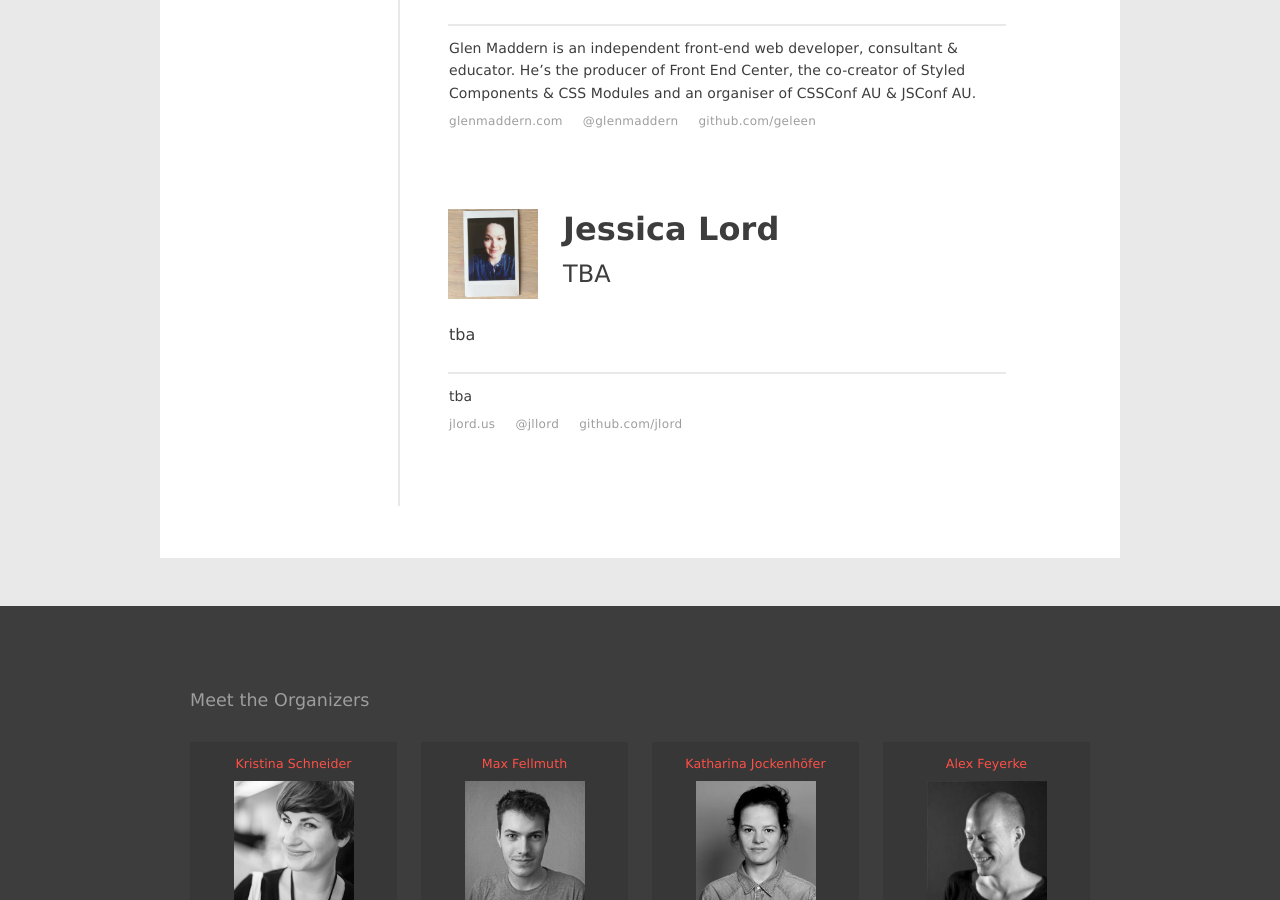
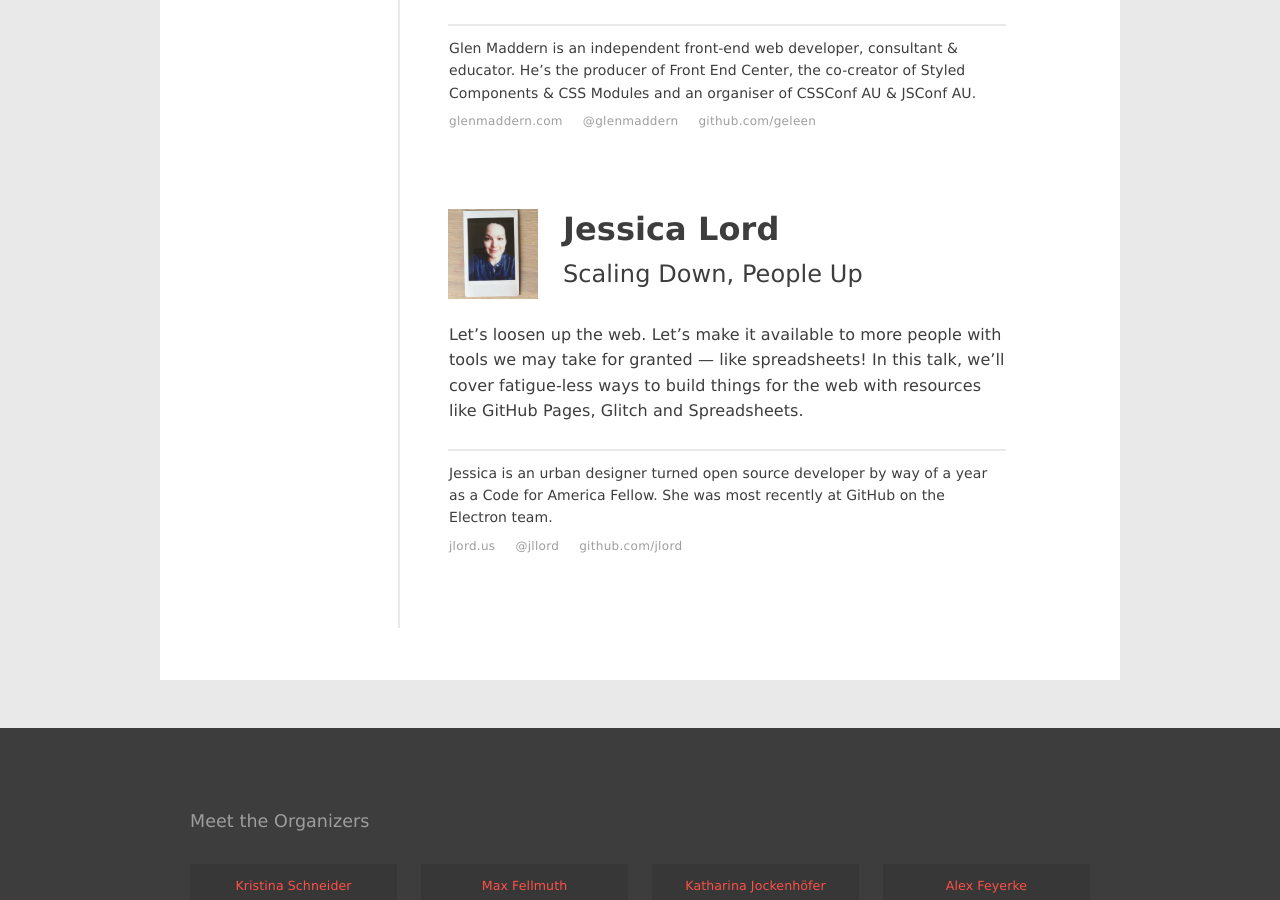
Before and after one commit to upfrontug/upfrontug.github.io, a Jekyll site: the page built from _posts/2017-05-09-meetup.html, in a window 1280 px wide and 900 px high, scrolled down 1940 px. Built offline with Jekyll 4.4.1, drawn with Linux system fonts in a browser that asks for light colours; a script that is not in the unit is left out.

Commit message:
add Jessica’s talk

```diff
--- a/_posts/2017-05-09-meetup.html
+++ b/_posts/2017-05-09-meetup.html
@@ -41,10 +41,10 @@
         - url: 'https://github.com/geelen'
           title: 'github.com/geleen'
     - name: 'Jessica Lord'
-      title: 'TBA'
+      title: 'Scaling Down, People Up'
       picture: 'jessica-lord.jpg'
-      desc: 'tba'
-      bio: 'tba'
+      desc: 'Let’s loosen up the web. Let’s make it available to more people with tools we may take for granted — like spreadsheets! In this talk, we’ll cover fatigue-less ways to build things for the web with resources like GitHub Pages, Glitch and Spreadsheets.'
+      bio: 'Jessica is an urban designer turned open source developer by way of a year as a Code for America Fellow. She was most recently at GitHub on the Electron team.'
       links:
         - url: 'http://jlord.us/'
           title: 'jlord.us'
```
